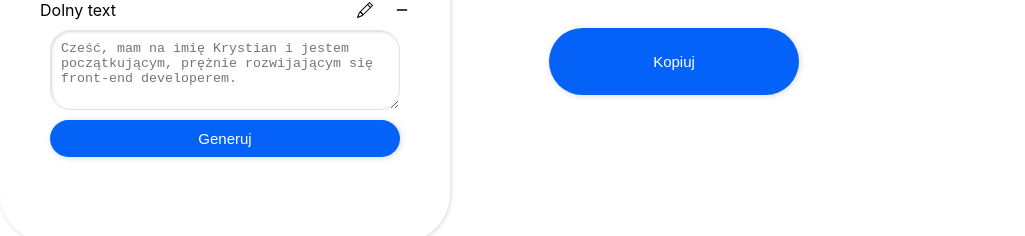
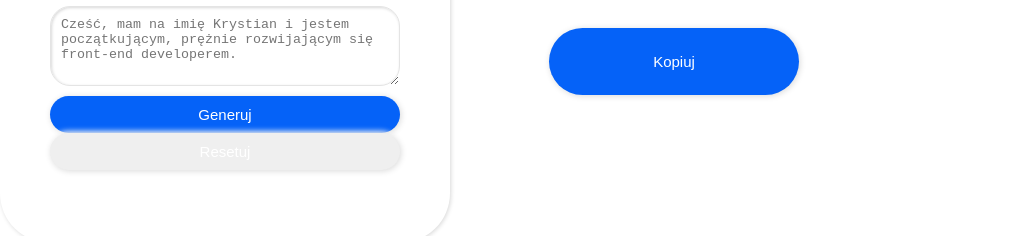
Before and after one commit to kgagracz/generator-stopki-react, a React (Create React App) app in the folder generator/: page / in a window 1280 px wide. Shown: the part 957-1193 px from the top of the page, without its empty margins (0-1025 px from the left). Built offline with nearby package versions, Linux system fonts and the light colour scheme.

Commit message:
resetLocalStorage function

```diff
--- a/generator/src/App.js
+++ b/generator/src/App.js
@@ -5,7 +5,7 @@ import styled from 'styled-components';
 
 import Preloader from './Components/Preloader';
 import Generator from './Components/Generator';
-import GeneratorOutput from './Components/GeneratorOutput';
+import CodeOutput from './Components/CodeOutput';
 
 class App extends Component {
   state = {
@@ -41,6 +41,11 @@ class App extends Component {
     }
   }
 
+  resetLocalstorage = () => {
+    localStorage.removeItem(`${this.state.company}-signature`);
+    //tutaj trzeba rerenderowac komponent i zastąpywać state jakimś gotowym obiektem
+  }
+
   changeSignatureData = (signature) => {
     this.setState({signature: signature})
     localStorage.setItem(`${this.state.company}-signature`, JSON.stringify(signature));
@@ -66,8 +71,9 @@ class App extends Component {
           changeCompany={this.changeCompany}
           signature={this.state.signature}
           changeSignatureData={this.changeSignatureData}
+          resetLocalstorage={this.resetLocalstorage}
           />
-          <GeneratorOutput company={this.state.company} signature={this.state.signature} copyCode={this.copyCode}/>
+          <CodeOutput company={this.state.company} signature={this.state.signature} copyCode={this.copyCode}/>
         </AppWrapper>
       </>
     );
--- a/generator/src/Components/GeneratorOutput.js
+++ b/generator/src/Components/CodeOutput.js
@@ -3,7 +3,7 @@ import React, { Component, useEffect } from 'react';
 import { StyledSignatureContainer } from './StyledComponents/StyledSignatureContainer';
 import { StyledButton } from './StyledComponents/Button.style';
 import Signature from './Signature';
-const GeneratorOutput = (props) => {
+const CodeOutput = (props) => {
   return (
         <>
           <StyledSignatureContainer>
@@ -17,4 +17,4 @@ const GeneratorOutput = (props) => {
      );
 }
 
-export default GeneratorOutput;
+export default CodeOutput;
--- a/generator/src/Components/Form/Form.js
+++ b/generator/src/Components/Form/Form.js
@@ -1,11 +1,11 @@
 import React, { Component, useState, useEffect } from 'react';
 import styled from 'styled-components';
-import { StyledButton } from '../StyledComponents/Button.style';
+import { StyledButton, StyledSecondaryButton } from '../StyledComponents/Button.style';
+import { StyledLabelContainer } from '../StyledComponents/Input.style';
 
 import Typography from '../Typography';
 import Inputs from './Inputs';
 
-import { StyledInput, StyledLabelContainer } from '../StyledComponents/Input.style';
 const Form = (props) => {
 
     let signature = props.signature
@@ -47,6 +47,7 @@ const Form = (props) => {
 
             <StyledLabelContainer>
                 <StyledButton onClick={() => handleClick(signature)}>Generuj </StyledButton>
+                <StyledSecondaryButton onClick={() => props.resetLocalstorage()}>Resetuj</StyledSecondaryButton>
             </StyledLabelContainer>
         </StyledForm>
     </> );
--- a/generator/src/Components/Form/Inputs.js
+++ b/generator/src/Components/Form/Inputs.js
@@ -50,6 +50,7 @@ const Inputs = (props) => {
             toggleElement={props.toggleElement}
             toggleTypography={toggleTypography}
             />
+            <Typography target='nameSurname' id='tel1-typography' signature={props.signature} toggleTypography={toggleTypography}/>
             <InputField
             type='text'
             signature={props.signature}
--- a/generator/src/Components/Generator.js
+++ b/generator/src/Components/Generator.js
@@ -24,7 +24,7 @@ const Generator = (props) => {
                         <StyledButton onClick={() => props.changeCompany('bd')}>BD</StyledButton>
                     </Router>
                 </StyledThemeSwitchersContainer>
-                <Form changeSignatureData={props.changeSignatureData} signature={props.signature} toggleTypography={props.toggleTypography}/>
+                <Form changeSignatureData={props.changeSignatureData} signature={props.signature} toggleTypography={props.toggleTypography} resetLocalstorage={props.resetLocalstorage}/>
 
         </StyledGenerator>
     </> );
--- a/generator/src/Components/StyledComponents/Button.style.js
+++ b/generator/src/Components/StyledComponents/Button.style.js
@@ -24,3 +24,26 @@ export const StyledButton = styled.button `
                 inset -20px -20px 60px #0671ff;
   }
 `
+
+export const StyledSecondaryButton = styled.button`
+  width: 25%;
+  border: 2px solid ${styles.mainColor};
+  display: inline;
+  border-radius: 50px;
+  font-size: 15px;
+  border: none;
+  padding: 10px 10px;
+  text-align: center;
+  height: 100%;
+  transition: all .2s;
+  color: white;
+  margin: 15px 5px;
+  box-shadow: 1px 1px 6px #d9d9d9, -1px -1px 6px #ffffff;
+  :hover {
+    cursor: pointer;
+    border-radius: 50px;
+    background: #0562f8;
+    box-shadow: inset 20px 20px 60px #0453d3,
+                inset -20px -20px 60px #0671ff;
+  }
+`
--- a/generator/src/Components/StyledComponents/StyledTypgraphy.js
+++ b/generator/src/Components/StyledComponents/StyledTypgraphy.js
@@ -1,7 +1,8 @@
 import styled from "styled-components";
 
 export const StyledTypography = styled.div`
-    background-color: #f4f4f4;
+    z-index: 10;
+    background-color: #fff;
     width: 300px;
     min-height: 300px;
     position: absolute;
@@ -9,8 +10,7 @@ export const StyledTypography = styled.div`
     top: 50px;
     box-shadow: 1px 1px 8px #d9d9d9, -1px -1px 8px #ffffff;
     opacity: 0;
-    z-index: 10;
-    transition: all .2s ease-in-out;
+    transition: all .1s ease-in-out;
     svg {
         position: absolute;
         top: 5px;
--- a/generator/src/Components/Typography.js
+++ b/generator/src/Components/Typography.js
@@ -7,7 +7,7 @@ const Typography = (props) => {
         document.getElementById(target).style[property] = value;
     }
 
-    console.log(props.id) //tutaj jest bug, loguje kazde id
+    console.log(props.id) //BUG ZAMYKANIA TYPOGRAFII, loguje kazde id
 
     return (
     <>
```
